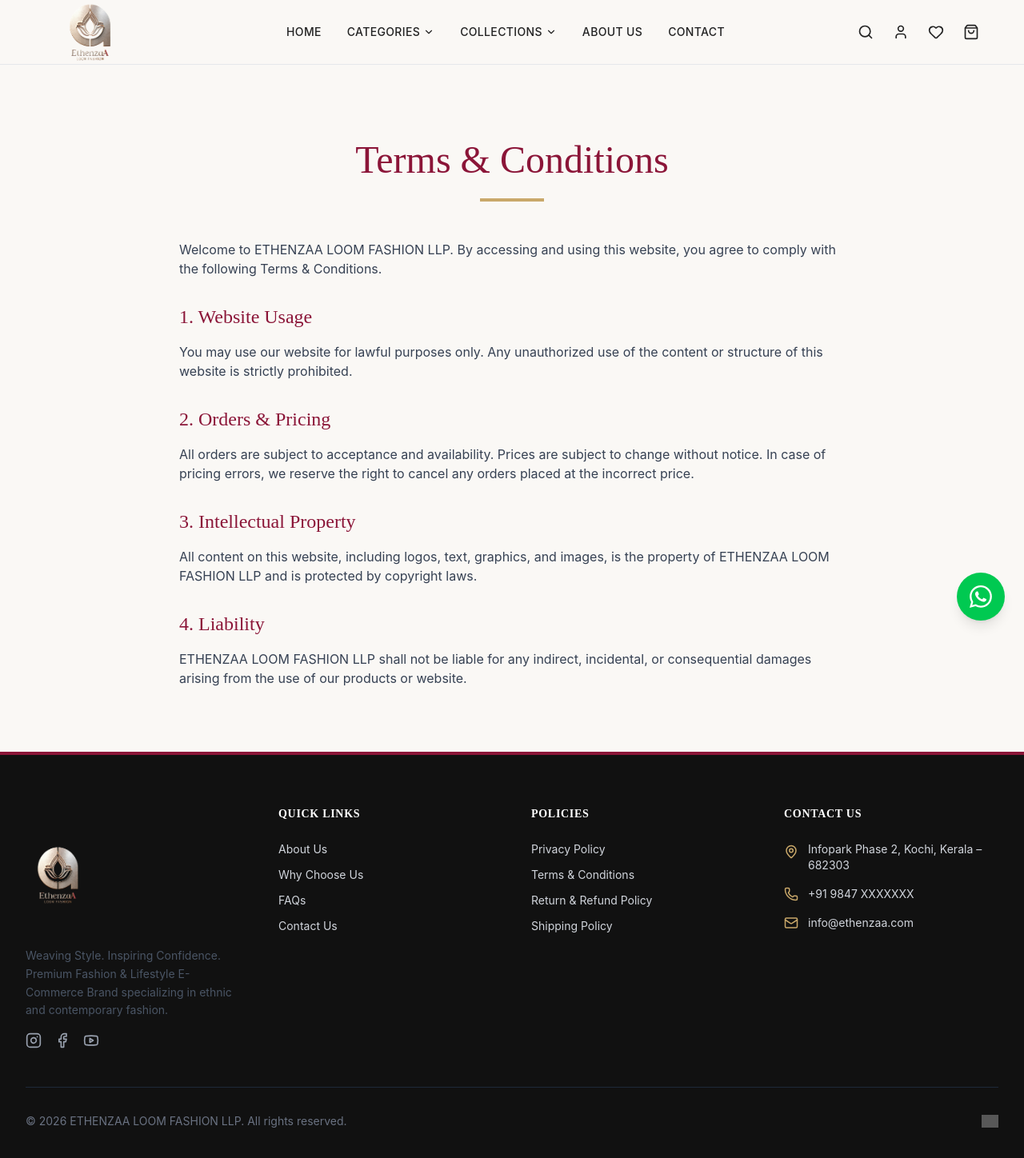
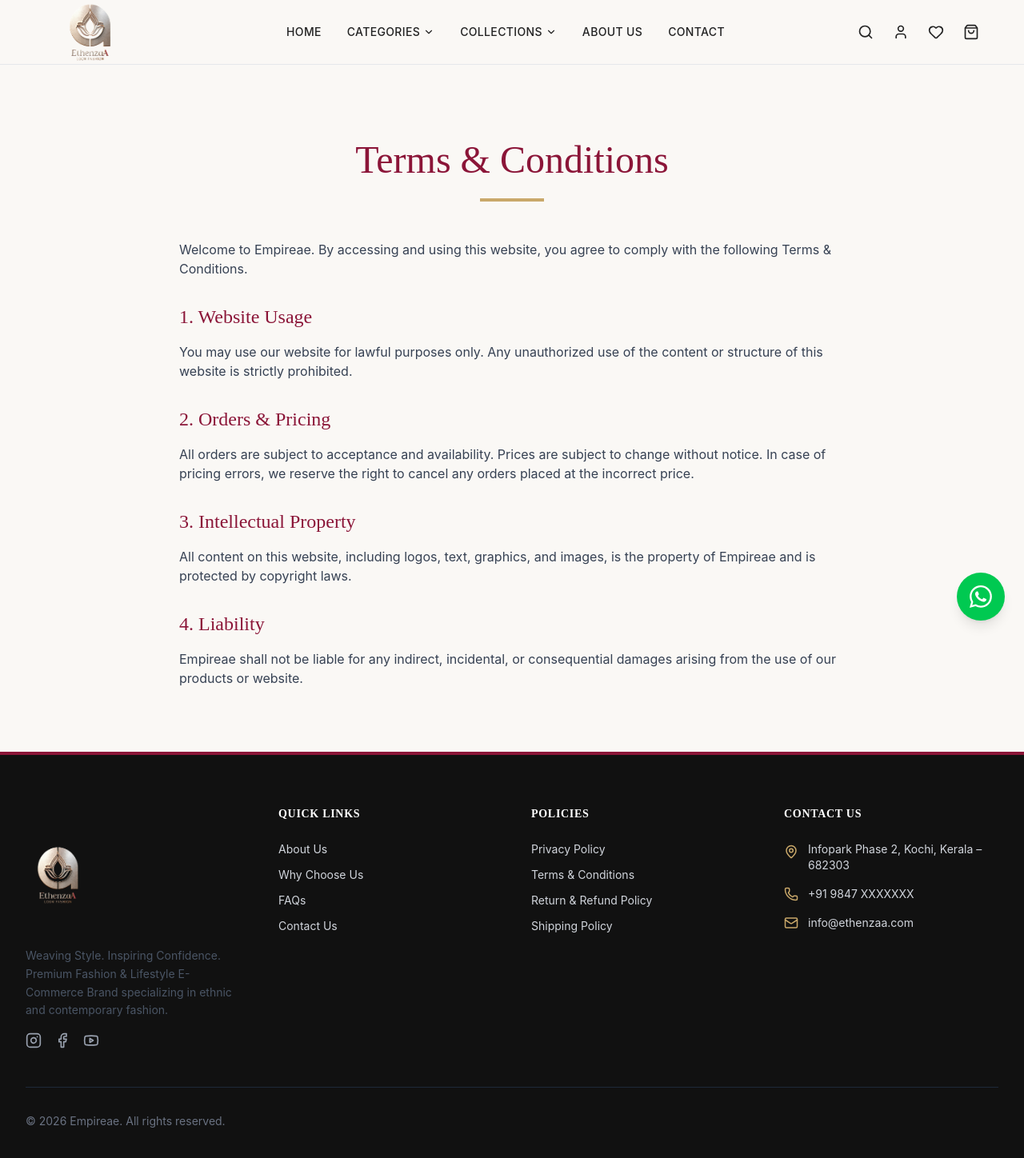
Before and after one commit to Abhinav-THAJ/ethenzaa, a Next.js app: page /terms in a window 1280 px wide. Shown: the top 1448 px of the page at 80% size. Built offline with nearby package versions, Linux system fonts and the light colour scheme; grey boxes are pictures that could not be loaded.

Commit message:
Fix 404 errors and update company name to Empireae

```diff
--- a/src/app/about/page.tsx
+++ b/src/app/about/page.tsx
@@ -8,7 +8,7 @@
         <section>
           <h2 className="font-serif text-2xl text-primary mb-4">Our Story</h2>
           <p>
-            At ETHENZAA LOOM FASHION LLP, we believe that fashion is more than just clothing—it's a statement of confidence, heritage, and modern expression. We started our journey with a simple vision: to bring premium quality ethnic and contemporary wear to everyone who appreciates fine craftsmanship and elegant design.
+            At Empireae, we believe that fashion is more than just clothing—it's a statement of confidence, heritage, and modern expression. We started our journey with a simple vision: to bring premium quality ethnic and contemporary wear to everyone who appreciates fine craftsmanship and elegant design.
           </p>
         </section>
 
--- a/src/app/checkout/page.tsx
+++ b/src/app/checkout/page.tsx
@@ -29,7 +29,7 @@
         <CheckCircle2 size={80} className="text-green-500 mb-6" />
         <h1 className="font-serif text-4xl text-primary mb-4">Payment Successful!</h1>
         <p className="text-gray-600 mb-10 text-lg max-w-lg">
-          Thank you for your purchase from ETHENZAA LOOM FASHION LLP. Your luxury items will be processed and shipped shortly.
+          Thank you for your purchase from Empireae. Your luxury items will be processed and shipped shortly.
         </p>
         <Link href="/" className="bg-primary text-white px-8 py-4 uppercase tracking-widest text-sm font-bold hover:bg-btn-hover transition-colors rounded-sm">
           Continue Shopping
--- a/src/app/contact/page.tsx
+++ b/src/app/contact/page.tsx
@@ -19,7 +19,7 @@
                 <div className="bg-bg-secondary p-4 rounded-full text-accent"><MapPin size={24} /></div>
                 <div>
                   <h3 className="font-semibold text-text-main mb-1">Our Studio</h3>
-                  <p className="text-gray-600">ETHENZAA LOOM FASHION LLP<br/>Infopark Phase 2, Kochi<br/>Kerala – 682303, India</p>
+                  <p className="text-gray-600">Empireae<br/>Infopark Phase 2, Kochi<br/>Kerala – 682303, India</p>
                 </div>
               </div>
               <div className="flex items-start gap-4">
--- a/src/app/layout.tsx
+++ b/src/app/layout.tsx
@@ -5,10 +5,10 @@
 import Footer from '../components/Footer';
 
 export const metadata: Metadata = {
-  title: 'ETHENZAA LOOM FASHION LLP | Weaving Style. Inspiring Confidence.',
+  title: 'Empireae | Weaving Style. Inspiring Confidence.',
   description: 'Premium Fashion & Lifestyle E-Commerce Brand specializing in ethnic and contemporary fashion for women, men, kids, and plus-size customers.',
   openGraph: {
-    title: 'ETHENZAA LOOM FASHION LLP',
+    title: 'Empireae',
     description: 'Premium Fashion & Lifestyle E-Commerce Brand',
     images: ['/images/ethenzaa_hero.png'],
   }
--- a/src/app/page.tsx
+++ b/src/app/page.tsx
@@ -53,7 +53,7 @@
       {/* SECTION 2: BRAND INTRODUCTION */}
       <section className="py-24 bg-bg-primary">
         <div className="max-w-7xl mx-auto px-4 sm:px-6 lg:px-8 text-center max-w-4xl">
-          <h2 className="font-serif text-4xl text-primary mb-6">Welcome to ETHENZAA LOOM FASHION LLP</h2>
+          <h2 className="font-serif text-4xl text-primary mb-6">Welcome to Empireae</h2>
           <div className="w-20 h-1 bg-accent mx-auto mb-8"></div>
           <p className="text-lg text-gray-600 leading-relaxed mb-10">
             Weaving Style. Inspiring Confidence. As a premium fashion and lifestyle brand, we specialize in bringing you the finest ethnic and contemporary wear. Discover affordable luxury crafted with high-quality fabrics, embracing modern trends while ensuring utmost customer satisfaction.
--- a/src/app/privacy/page.tsx
+++ b/src/app/privacy/page.tsx
@@ -5,7 +5,7 @@
       <div className="w-20 h-1 bg-accent mx-auto mb-12"></div>
 
       <div className="prose prose-lg max-w-none text-gray-700 space-y-8">
-        <p>At ETHENZAA LOOM FASHION LLP, your privacy is of paramount importance to us. This Privacy Policy details how we collect, use, and protect your personal information.</p>
+        <p>At Empireae, your privacy is of paramount importance to us. This Privacy Policy details how we collect, use, and protect your personal information.</p>
 
         <section>
           <h2 className="font-serif text-2xl text-primary mb-4">1. Data Collection</h2>
--- a/src/app/products/[category]/page.tsx
+++ b/src/app/products/[category]/page.tsx
@@ -6,6 +6,10 @@
     { category: 'men' },
     { category: 'kids' },
     { category: 'plus-size' },
+    { category: 'new-arrivals' },
+    { category: 'new arrivals' },
+    { category: 'best-sellers' },
+    { category: 'offers' },
   ];
 }
 
--- a/src/app/returns/page.tsx
+++ b/src/app/returns/page.tsx
@@ -5,7 +5,7 @@
       <div className="w-20 h-1 bg-accent mx-auto mb-12"></div>
 
       <div className="prose prose-lg max-w-none text-gray-700 space-y-8">
-        <p>At ETHENZAA LOOM FASHION LLP, we want you to be completely satisfied with your purchase. If you are not, we are here to help.</p>
+        <p>At Empireae, we want you to be completely satisfied with your purchase. If you are not, we are here to help.</p>
 
         <section>
           <h2 className="font-serif text-2xl text-primary mb-4">Return Period</h2>
--- a/src/app/terms/page.tsx
+++ b/src/app/terms/page.tsx
@@ -5,7 +5,7 @@
       <div className="w-20 h-1 bg-accent mx-auto mb-12"></div>
 
       <div className="prose prose-lg max-w-none text-gray-700 space-y-8">
-        <p>Welcome to ETHENZAA LOOM FASHION LLP. By accessing and using this website, you agree to comply with the following Terms & Conditions.</p>
+        <p>Welcome to Empireae. By accessing and using this website, you agree to comply with the following Terms & Conditions.</p>
 
         <section>
           <h2 className="font-serif text-2xl text-primary mb-4">1. Website Usage</h2>
@@ -19,12 +19,12 @@
 
         <section>
           <h2 className="font-serif text-2xl text-primary mb-4">3. Intellectual Property</h2>
-          <p>All content on this website, including logos, text, graphics, and images, is the property of ETHENZAA LOOM FASHION LLP and is protected by copyright laws.</p>
+          <p>All content on this website, including logos, text, graphics, and images, is the property of Empireae and is protected by copyright laws.</p>
         </section>
 
         <section>
           <h2 className="font-serif text-2xl text-primary mb-4">4. Liability</h2>
-          <p>ETHENZAA LOOM FASHION LLP shall not be liable for any indirect, incidental, or consequential damages arising from the use of our products or website.</p>
+          <p>Empireae shall not be liable for any indirect, incidental, or consequential damages arising from the use of our products or website.</p>
         </section>
       </div>
     </main>
--- a/src/components/Footer.tsx
+++ b/src/components/Footer.tsx
@@ -69,10 +69,7 @@
         </div>
 
         <div className="border-t border-gray-800 mt-12 pt-8 flex flex-col md:flex-row justify-between items-center text-sm text-gray-500">
-          <p>&copy; {new Date().getFullYear()} ETHENZAA LOOM FASHION LLP. All rights reserved.</p>
-          <div className="mt-4 md:mt-0 flex space-x-4">
-            <span className="flex items-center gap-1"><img src="https://upload.wikimedia.org/wikipedia/commons/thumb/c/cb/Razorpay_logo.svg/1200px-Razorpay_logo.svg.png" alt="Razorpay" className="h-4 grayscale opacity-50 hover:grayscale-0 hover:opacity-100 transition-all"/></span>
-          </div>
+          <p>&copy; {new Date().getFullYear()} Empireae. All rights reserved.</p>
         </div>
       </div>
     </footer>
```
